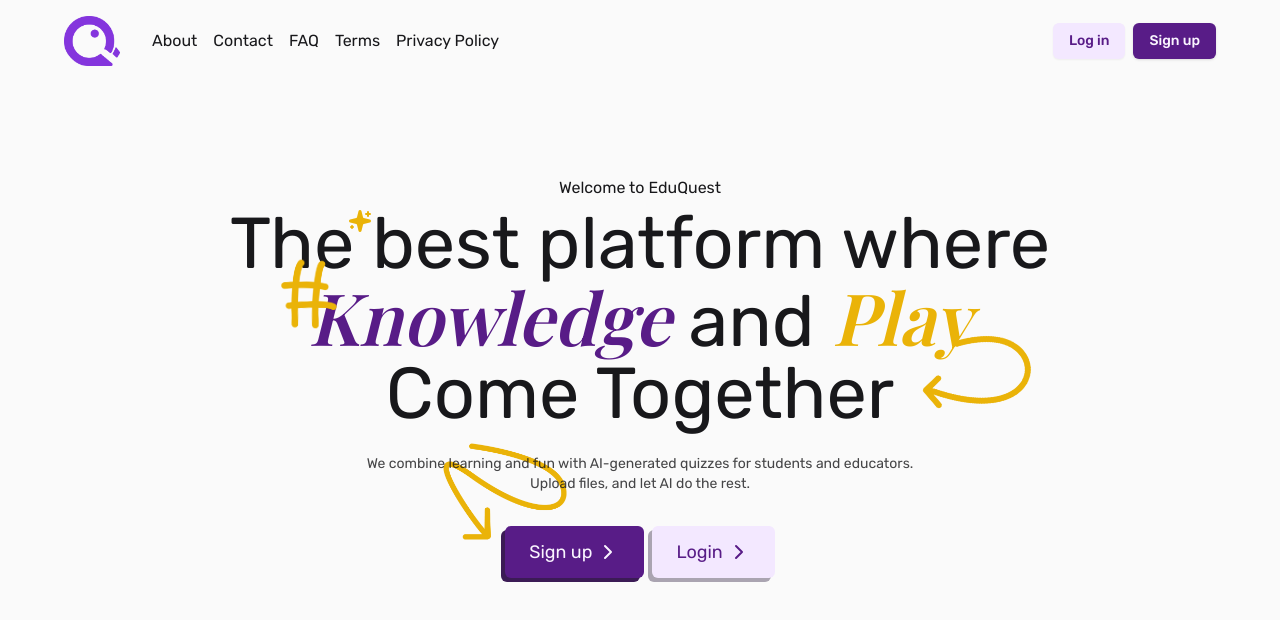
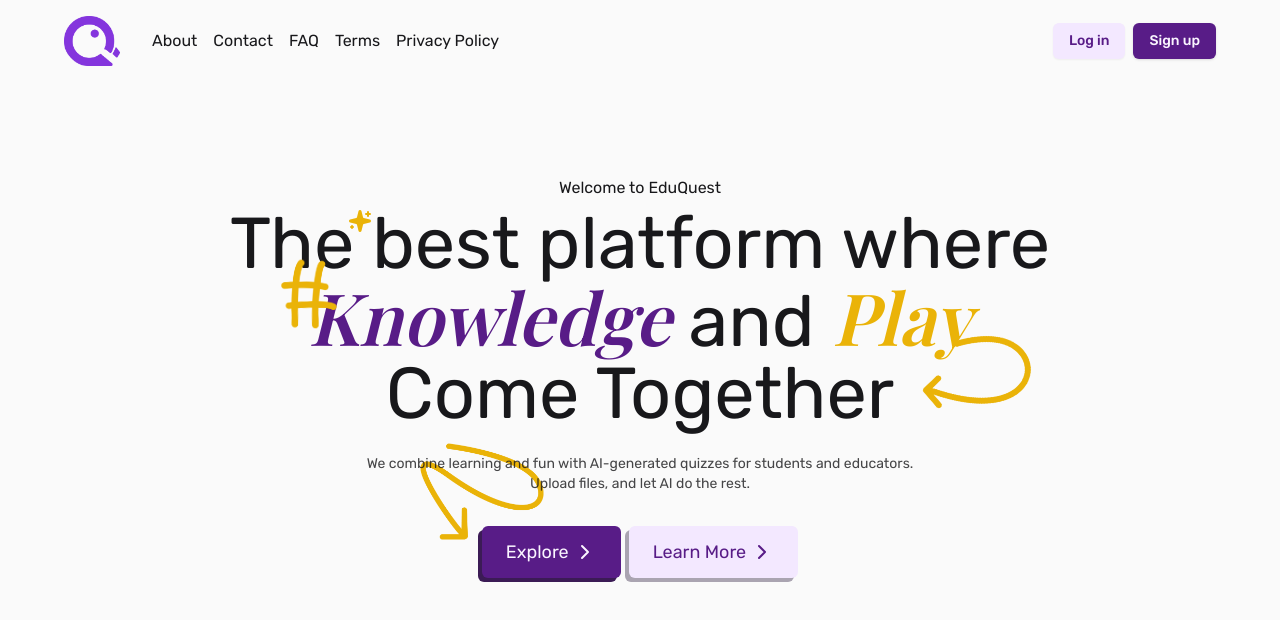
Before and after one commit to JimsRob12/eduQuest-web-system, a React (Vite) app: page / in a window 1280 px wide. Shown: the top 620 px of the page. Built offline with nearby package versions, Linux system fonts and the light colour scheme; a web font is replaced by a local one.

Commit message:
Refactor landing page layout and components

```diff
--- a/src/components/Public/Landing/CallToActionButtons.tsx
+++ b/src/components/Public/Landing/CallToActionButtons.tsx
@@ -5,21 +5,21 @@ import { Button } from "@/components/ui/button";
 export default function CallToActionButtons() {
   return (
     <div className="flex flex-col gap-2 md:flex-row">
-      <NavLink to="/signup">
+      <NavLink to="/explore">
         <Button className="relative flex h-fit w-60 items-center gap-1 rounded-md px-6 py-3 text-lg font-normal shadow-[-4px_4px_0px_#3b1b55] transition-all duration-300 hover:-translate-x-1 hover:translate-y-1 hover:shadow-none dark:shadow-[-4px_4px_0px_#aaa4b1] dark:hover:shadow-none md:w-full">
-          Sign up <ChevronRight />
+          Explore <ChevronRight />
           <img
             src="/arrow-to-sign.png"
             className="absolute -left-12 -top-24 z-10 hidden w-24 rotate-90 md:block"
           />
         </Button>
       </NavLink>
-      <NavLink to="/login">
+      <NavLink to="/faq">
         <Button
           variant="secondary"
           className="flex h-fit w-60 items-center gap-1 rounded-md px-6 py-3 text-lg font-normal shadow-[-4px_4px_0px_#aaa4b1] transition-all duration-300 hover:-translate-x-1 hover:translate-y-1 hover:shadow-none dark:shadow-[-4px_4px_0px_#3b1b55] dark:hover:shadow-none md:w-full"
         >
-          Login <ChevronRight />
+          Learn More <ChevronRight />
         </Button>
       </NavLink>
     </div>
--- a/src/components/Public/Landing/LandingPage.tsx
+++ b/src/components/Public/Landing/LandingPage.tsx
@@ -3,9 +3,11 @@ import Header from "./Header";
 
 export default function LandingPage() {
   return (
-    <section className="my-8 flex h-[calc(100%-12rem)] w-full flex-col items-center justify-center space-y-8">
-      <Header />
-      <CallToActionButtons />
-    </section>
+    <>
+      <section className="my-8 flex h-[calc(100%-12rem)] w-full flex-col items-center justify-center space-y-8">
+        <Header />
+        <CallToActionButtons />
+      </section>
+    </>
   );
 }
```
